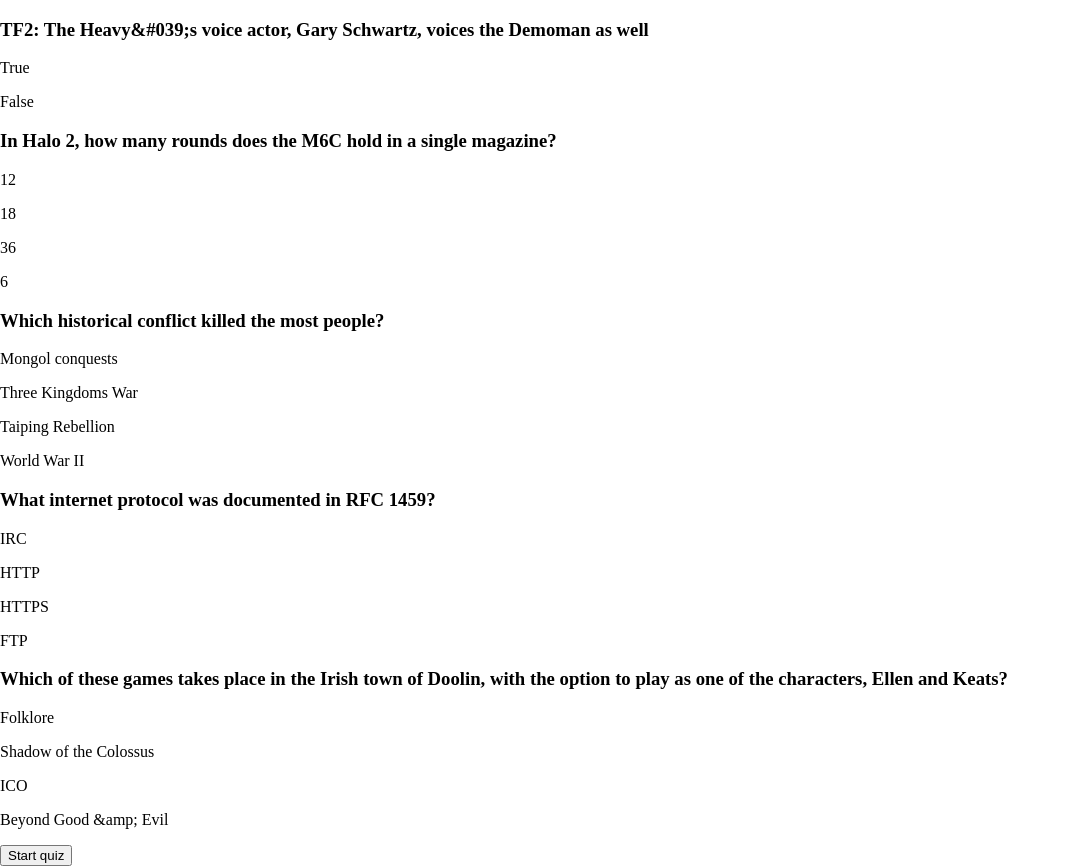
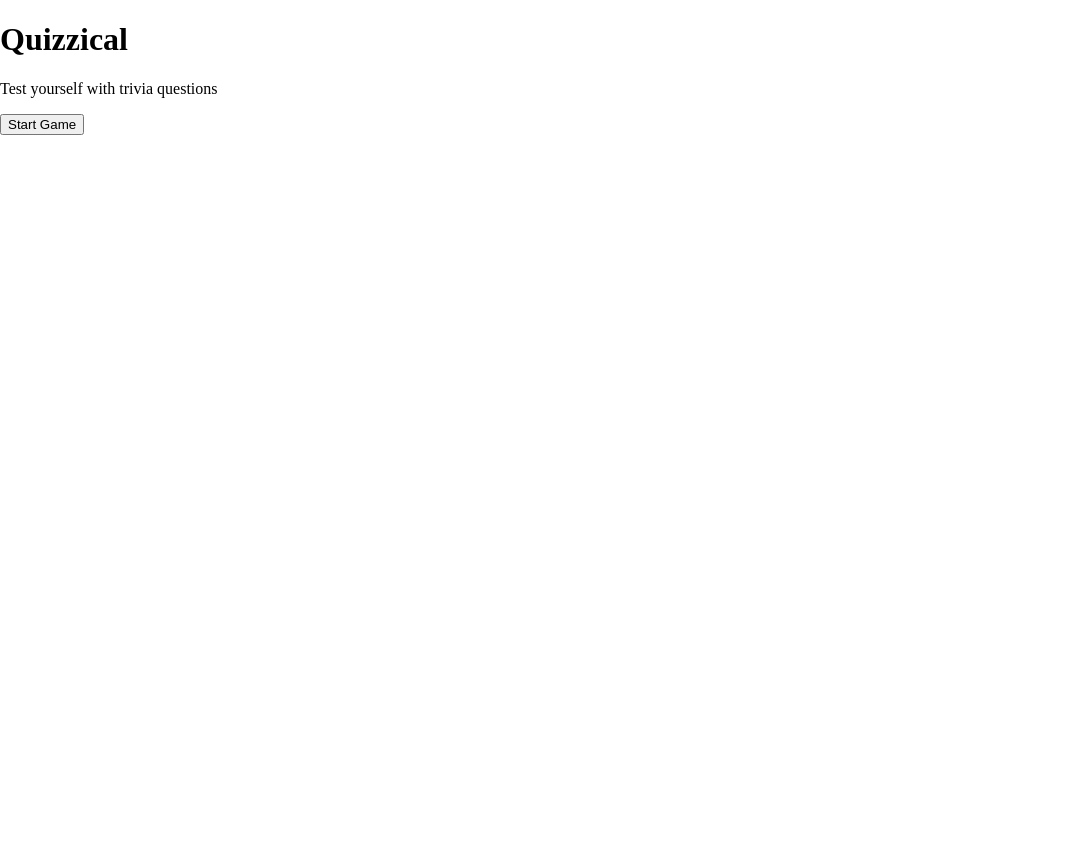
Before and after one commit to BillieAm/quizzical, a React (Create React App) app: page / in a window 1280 px wide. Shown: the whole page, without its empty margins (0-1070 px from the left). After the commit the page ends 800 px from the top, so only its background shows below. Built offline with nearby package versions, Linux system fonts and the light colour scheme.

Commit message:
set start game functioning

```diff
--- a/src/App.js
+++ b/src/App.js
@@ -1,18 +1,28 @@
+import React from "react";
 import Question from "./Question";
 import Button from "./Button";
 import data from "./data";
 
 function App() {
+  const [gameStart, setGameStart] = React.useState(false);
+
+  const startGame = () => {
+    setGameStart(true);
+  };
   return (
     <div className="App">
-      <Question content={data} />
-      <Button />
-
-      {/*
-      <h1>Quizzical</h1>
-      <p>Test yourself with 5 trivia questions</p>
-      <Button />
-       */}
+      {gameStart ? (
+        <div className="quizzical">
+          <Question content={data} />
+          <Button />
+        </div>
+      ) : (
+        <div className="not-started">
+          <h1>Quizzical</h1>
+          <p>Test yourself with trivia questions</p>
+          <button onClick={startGame}>Start Game</button>
+        </div>
+      )}
     </div>
   );
 }
```
